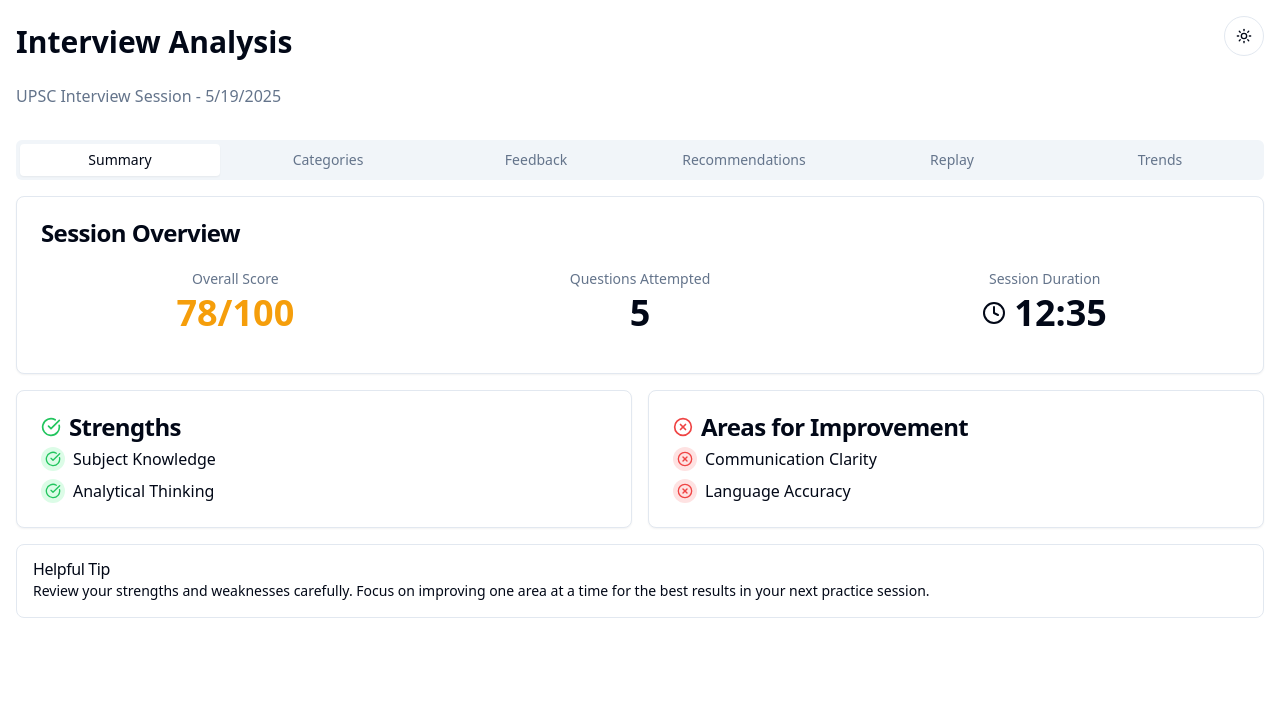
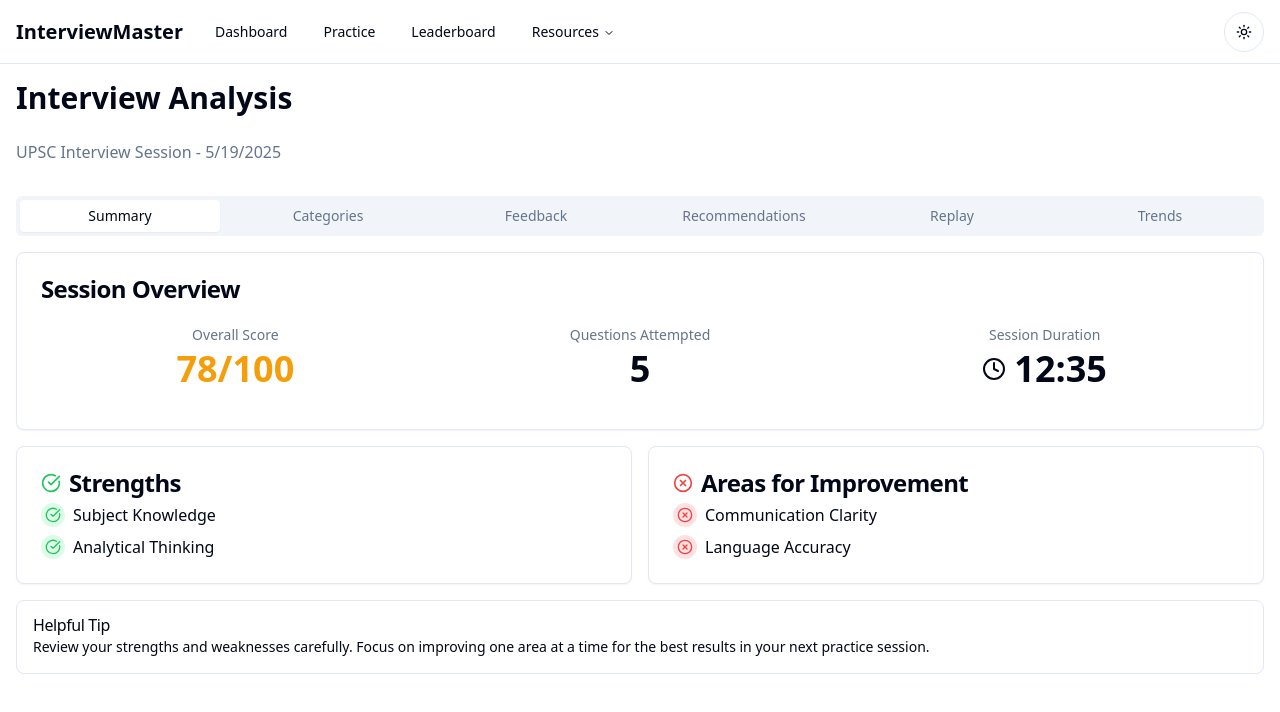
Before and after one commit to siddarth04-com/interview-insights-dash, a React (Vite) app: page /analysis/1 in a window 1280 px wide. Shown: the top 712 px of the page. Built offline with nearby package versions, Linux system fonts and the light colour scheme.

Commit message:
Fix: Navigation and dark mode visibility
- Ensure navigation menu is displayed.
- Improve text visibility in dark mode.

```diff
--- a/src/App.tsx
+++ b/src/App.tsx
@@ -11,20 +11,17 @@ import Analysis from "./pages/Analysis";
 import NotFound from "./pages/NotFound";
 import VideoPlayerDemo from "./pages/VideoPlayerDemo";
 import { ThemeProvider } from "./components/ThemeProvider";
-import { ThemeToggle } from "./components/ThemeToggle";
+import MainNavigation from "./components/Navigation/MainNavigation";
 
 const queryClient = new QueryClient();
 
 const App = () => (
-  <ThemeProvider defaultTheme="light">
+  <ThemeProvider defaultTheme="system">
     <QueryClientProvider client={queryClient}>
       <TooltipProvider>
-        <div className="absolute top-4 right-4 z-10">
-          <ThemeToggle />
-        </div>
-        <Toaster />
-        <Sonner />
         <BrowserRouter>
+          <MainNavigation />
+          <div className="pt-16">
             <Routes>
               <Route path="/" element={<Index />} />
               <Route path="/leaderboard" element={<Leaderboard />} />
@@ -34,7 +31,10 @@ const App = () => (
               {/* ADD ALL CUSTOM ROUTES ABOVE THE CATCH-ALL "*" ROUTE */}
               <Route path="*" element={<NotFound />} />
             </Routes>
+          </div>
         </BrowserRouter>
+        <Toaster />
+        <Sonner />
       </TooltipProvider>
     </QueryClientProvider>
   </ThemeProvider>
--- /dev/null
+++ b/src/components/Navigation/MainNavigation.tsx
@@ -0,0 +1,119 @@
+
+import React from "react";
+import { Link } from "react-router-dom";
+import {
+  NavigationMenu,
+  NavigationMenuContent,
+  NavigationMenuItem,
+  NavigationMenuLink,
+  NavigationMenuList,
+  NavigationMenuTrigger,
+  navigationMenuTriggerStyle
+} from "@/components/ui/navigation-menu";
+import { cn } from "@/lib/utils";
+import { useTheme } from "@/components/ThemeProvider";
+import { Button } from "@/components/ui/button";
+import { Moon, Sun } from "lucide-react";
+
+export default function MainNavigation() {
+  const { theme, setTheme } = useTheme();
+
+  return (
+    <div className="fixed top-0 left-0 right-0 z-50 bg-background/80 backdrop-blur-md border-b border-border flex justify-between items-center px-4 py-2 h-16">
+      <div className="flex items-center space-x-4">
+        <Link to="/" className="text-xl font-bold">InterviewMaster</Link>
+        <NavigationMenu>
+          <NavigationMenuList>
+            <NavigationMenuItem>
+              <Link to="/">
+                <NavigationMenuLink className={navigationMenuTriggerStyle()}>
+                  Dashboard
+                </NavigationMenuLink>
+              </Link>
+            </NavigationMenuItem>
+            <NavigationMenuItem>
+              <Link to="/interview">
+                <NavigationMenuLink className={navigationMenuTriggerStyle()}>
+                  Practice
+                </NavigationMenuLink>
+              </Link>
+            </NavigationMenuItem>
+            <NavigationMenuItem>
+              <Link to="/leaderboard">
+                <NavigationMenuLink className={navigationMenuTriggerStyle()}>
+                  Leaderboard
+                </NavigationMenuLink>
+              </Link>
+            </NavigationMenuItem>
+            <NavigationMenuItem>
+              <NavigationMenuTrigger>Resources</NavigationMenuTrigger>
+              <NavigationMenuContent>
+                <ul className="grid gap-3 p-4 w-[400px] md:w-[500px] lg:w-[600px] grid-cols-2">
+                  <li className="row-span-3">
+                    <NavigationMenuLink asChild>
+                      <a
+                        className="flex h-full w-full select-none flex-col justify-end rounded-md bg-gradient-to-b from-muted/50 to-muted p-6 no-underline outline-none focus:shadow-md"
+                        href="/videos"
+                      >
+                        <div className="mb-2 mt-4 text-lg font-medium">
+                          Video Examples
+                        </div>
+                        <p className="text-sm leading-tight text-muted-foreground">
+                          Watch sample interview videos to improve your technique
+                        </p>
+                      </a>
+                    </NavigationMenuLink>
+                  </li>
+                  <li>
+                    <Link
+                      to="/interview?type=UPSC"
+                      className="block select-none space-y-1 rounded-md p-3 leading-none no-underline outline-none transition-colors hover:bg-accent hover:text-accent-foreground focus:bg-accent focus:text-accent-foreground"
+                    >
+                      <div className="text-sm font-medium leading-none">UPSC</div>
+                      <p className="line-clamp-2 text-sm leading-snug text-muted-foreground">
+                        Practice for Civil Services interviews
+                      </p>
+                    </Link>
+                  </li>
+                  <li>
+                    <Link
+                      to="/interview?type=NDA"
+                      className="block select-none space-y-1 rounded-md p-3 leading-none no-underline outline-none transition-colors hover:bg-accent hover:text-accent-foreground focus:bg-accent focus:text-accent-foreground"
+                    >
+                      <div className="text-sm font-medium leading-none">NDA</div>
+                      <p className="line-clamp-2 text-sm leading-snug text-muted-foreground">
+                        National Defence Academy interview prep
+                      </p>
+                    </Link>
+                  </li>
+                  <li>
+                    <Link
+                      to="/interview?type=State%20PSC"
+                      className="block select-none space-y-1 rounded-md p-3 leading-none no-underline outline-none transition-colors hover:bg-accent hover:text-accent-foreground focus:bg-accent focus:text-accent-foreground"
+                    >
+                      <div className="text-sm font-medium leading-none">State PSC</div>
+                      <p className="line-clamp-2 text-sm leading-snug text-muted-foreground">
+                        Public Service Commission interview practice
+                      </p>
+                    </Link>
+                  </li>
+                </ul>
+              </NavigationMenuContent>
+            </NavigationMenuItem>
+          </NavigationMenuList>
+        </NavigationMenu>
+      </div>
+
+      <Button
+        variant="outline"
+        size="icon"
+        onClick={() => setTheme(theme === "light" ? "dark" : "light")}
+        className="rounded-full"
+      >
+        <Sun className="h-[1.2rem] w-[1.2rem] rotate-0 scale-100 transition-all dark:-rotate-90 dark:scale-0" />
+        <Moon className="absolute h-[1.2rem] w-[1.2rem] rotate-90 scale-0 transition-all dark:rotate-0 dark:scale-100" />
+        <span className="sr-only">Toggle theme</span>
+      </Button>
+    </div>
+  );
+}
--- a/src/components/ThemeProvider.tsx
+++ b/src/components/ThemeProvider.tsx
@@ -12,11 +12,13 @@ type ThemeProviderProps = {
 type ThemeProviderState = {
   theme: Theme;
   setTheme: (theme: Theme) => void;
+  resolvedTheme: "dark" | "light"; // Always resolved to concrete theme
 };
 
 const initialState: ThemeProviderState = {
   theme: "system",
   setTheme: () => null,
+  resolvedTheme: "light", // Default resolved theme
 };
 
 const ThemeProviderContext = createContext<ThemeProviderState>(initialState);
@@ -31,22 +33,37 @@ export function ThemeProvider({
     () => (localStorage.getItem(storageKey) as Theme) || defaultTheme
   );
 
+  const [resolvedTheme, setResolvedTheme] = useState<"dark" | "light">("light");
+
+  // Effect to handle system theme changes and initial theme
   useEffect(() => {
     const root = window.document.documentElement;
 
     root.classList.remove("light", "dark");
 
-    if (theme === "system") {
-      const systemTheme = window.matchMedia("(prefers-color-scheme: dark)")
-        .matches
-        ? "dark"
-        : "light";
+    const systemTheme = window.matchMedia("(prefers-color-scheme: dark)")
+      .matches
+      ? "dark"
+      : "light";
 
-      root.classList.add(systemTheme);
-      return;
-    }
+    const newTheme = theme === "system" ? systemTheme : theme;
 
-    root.classList.add(theme);
+    root.classList.add(newTheme);
+    setResolvedTheme(newTheme as "dark" | "light");
+
+    // Set up listener for system theme changes
+    const mediaQuery = window.matchMedia("(prefers-color-scheme: dark)");
+    const handleChange = () => {
+      if (theme === "system") {
+        const newSystemTheme = mediaQuery.matches ? "dark" : "light";
+        root.classList.remove("light", "dark");
+        root.classList.add(newSystemTheme);
+        setResolvedTheme(newSystemTheme);
+      }
+    };
+
+    mediaQuery.addEventListener("change", handleChange);
+    return () => mediaQuery.removeEventListener("change", handleChange);
   }, [theme]);
 
   const value = {
@@ -55,6 +72,7 @@ export function ThemeProvider({
       localStorage.setItem(storageKey, theme);
       setTheme(theme);
     },
+    resolvedTheme,
   };
 
   return (
--- a/src/index.css
+++ b/src/index.css
@@ -99,4 +99,33 @@
   body {
     @apply bg-background text-foreground;
   }
+
+  /* Improved text contrast for dark mode */
+  .dark .text-muted-foreground {
+    @apply text-slate-300;
+  }
+
+  .dark .card-description {
+    @apply text-slate-300;
+  }
+
+  /* Make links more visible in dark mode */
+  .dark a:not(.btn):not([role="button"]):not(.no-underline) {
+    @apply text-blue-400 hover:text-blue-300;
+  }
+
+  /* Improve button visibility in dark mode */
+  .dark .btn-outline {
+    @apply border-slate-600 hover:bg-slate-700;
+  }
 }
+
+/* Add padding to account for the fixed navigation */
+.container, .content-container {
+  @apply pt-4;
+}
+
+/* Custom utility classes */
+.glass-card {
+  @apply bg-background/80 backdrop-blur-sm border border-border;
+}
```
Lines whose indentation alone changed are shown as unchanged.
